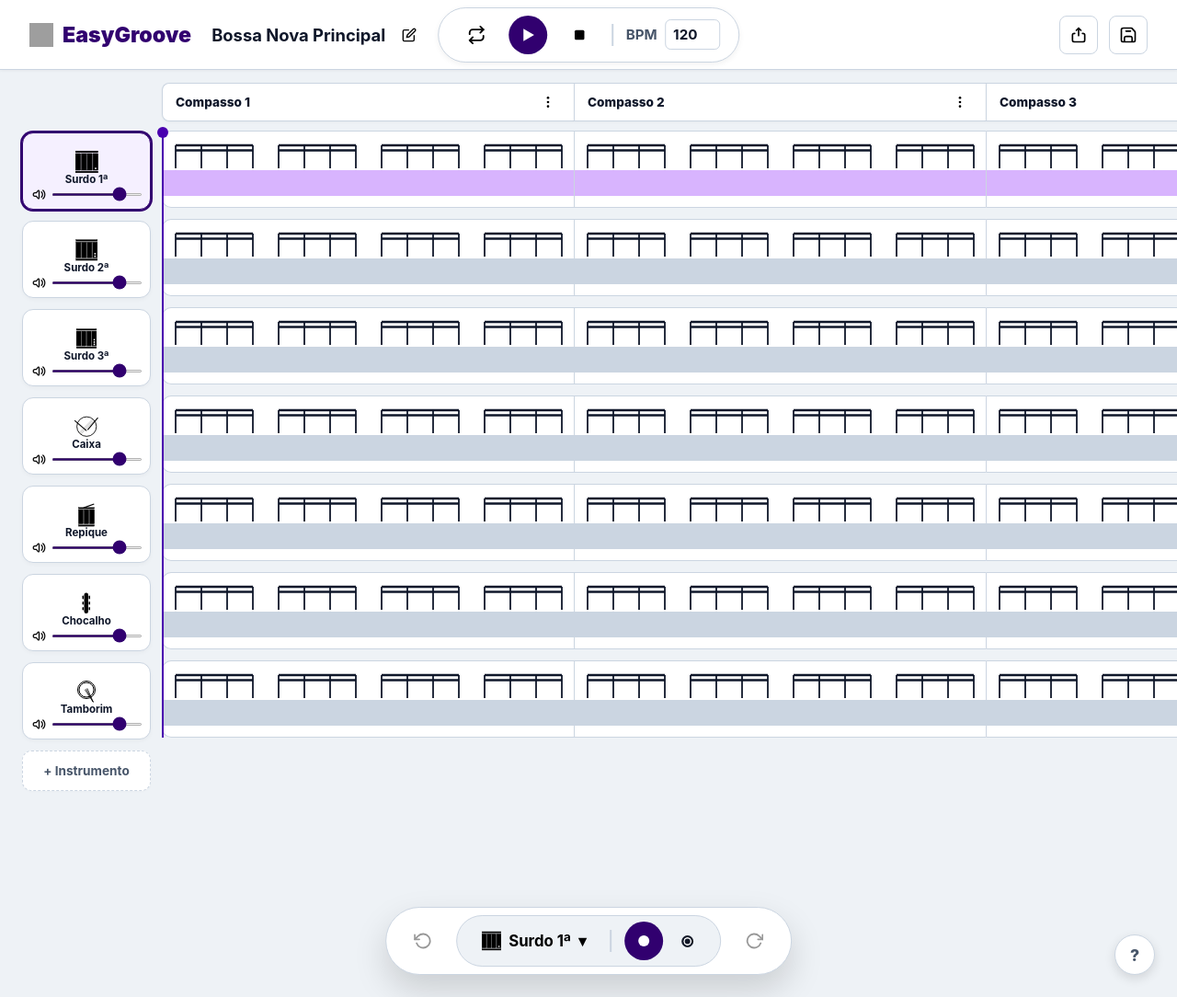
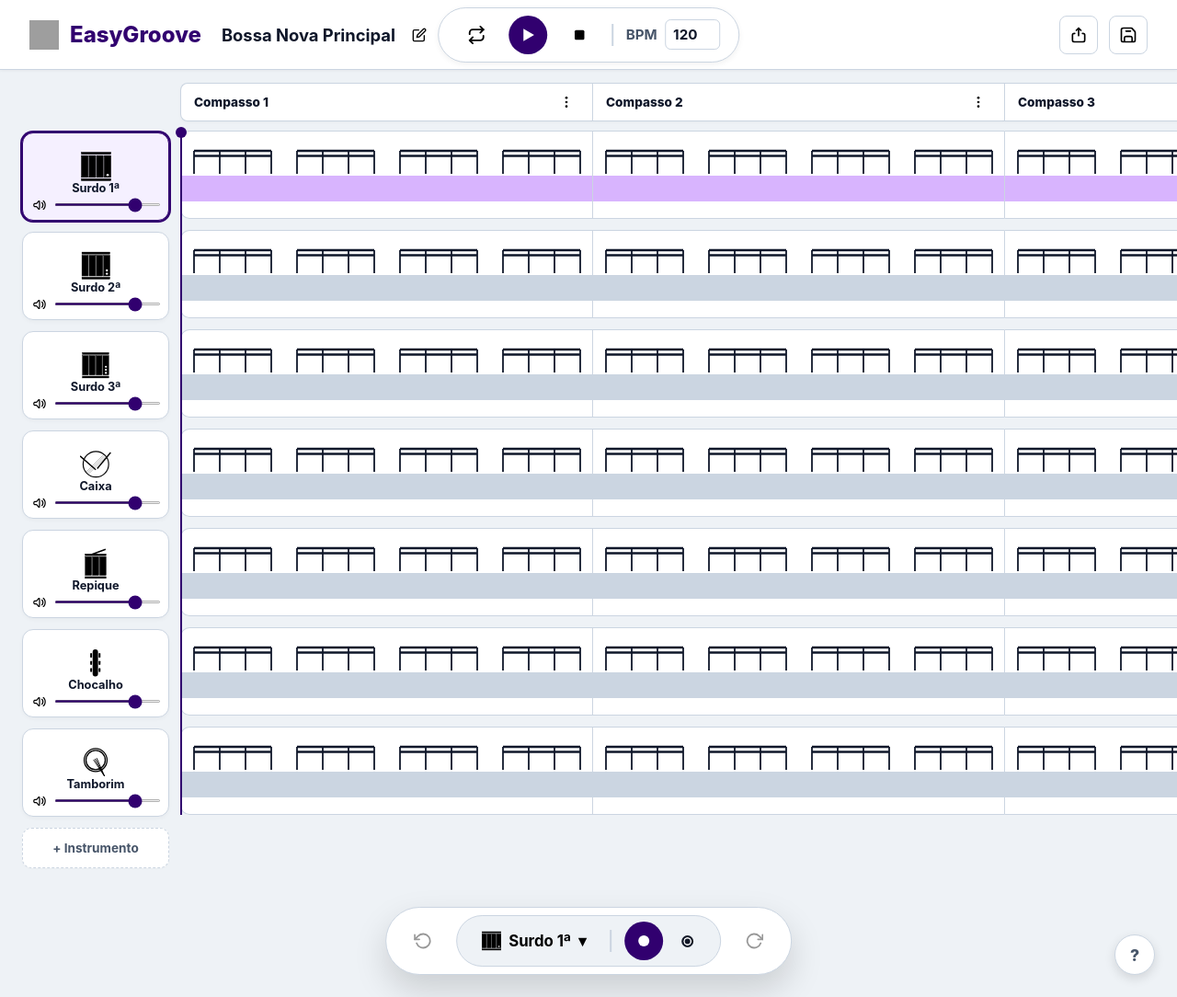
Before and after one commit to felipesousa1/easygroove, a FastAPI app: page / in a window 1280 px wide. Shown: the whole page at 92% size. Run offline with FastAPI, Linux system fonts and the light colour scheme; some libraries are stand-ins or nearby versions; grey boxes are pictures that could not be loaded.

Commit message:
style(ui): redimensionar cards, logo do cabecalho e contraste do loop

```diff
--- a/app/static/assets/css/style.css
+++ b/app/static/assets/css/style.css
@@ -1,6 +1,6 @@
 :root {
   --color-purple-primary: #31006f;
-  --color-purple-loop: #4a00af;
+  --color-purple-loop: #31006f;
   --color-purple-light: rgba(74, 0, 175, 0.12);
   --color-gray-bg: #eef2f6;
   --color-gray-border: #cbd5e1;
@@ -9,7 +9,7 @@
   --color-text-main: #0f172a;
   --color-text-muted: #475569;
   --color-black: #0f172a;
-  --sidebar-width: 140px;
+  --sidebar-width: 160px;
 }
 
 * {
@@ -54,12 +54,12 @@ body {
 }
 
 .brand-logo {
-  font-weight: 900;
-  font-size: 1.45rem;
+  font-weight: 800;
+  font-size: 1.5rem;
   color: var(--color-purple-primary);
   display: flex;
   align-items: center;
-  gap: 10px;
+  gap: 12px;
   cursor: pointer;
   flex-shrink: 0;
 }
@@ -167,6 +167,10 @@ body {
 .player-btn.active {
   background-color: var(--color-purple-loop);
   color: #ffffff;
+}
+
+.player-btn.active img {
+  filter: brightness(0) invert(1);
 }
 
 .player-divider {
@@ -345,7 +349,7 @@ body {
   border: 1.5px solid var(--color-gray-border);
   border-radius: 12px;
   padding: 4px 6px 6px 6px;
-  height: 84px;
+  height: 96px;
   width: 100%;
   display: flex;
   flex-direction: column;
@@ -402,22 +406,22 @@ body {
 }
 
 .inst-icon-img {
-  width: 26px;
-  height: 26px;
+  width: 34px;
+  height: 34px;
   object-fit: contain;
   margin: 0;
   pointer-events: none;
 }
 
 .inst-name {
-  font-size: 0.72rem;
+  font-size: 0.8rem;
   font-weight: 700;
   color: var(--color-text-main);
   text-align: center;
   white-space: nowrap;
   overflow: hidden;
   text-overflow: ellipsis;
-  max-width: 110px;
+  max-width: 130px;
   line-height: 1.1;
   pointer-events: none;
 }
@@ -426,7 +430,7 @@ body {
   width: 100%;
   display: flex;
   align-items: center;
-  gap: 4px;
+  gap: 6px;
   padding: 0 2px;
   position: relative;
 }
@@ -448,8 +452,8 @@ body {
 }
 
 .btn-mute img {
-  width: 15px;
-  height: 15px;
+  width: 16px;
+  height: 16px;
   pointer-events: none;
   display: block;
 }
@@ -586,8 +590,7 @@ body {
 }
 
 .score-row {
-  height: 84px;
-  /* Altura idêntica ao card */
+  height: 96px;
   display: flex;
   align-items: center;
   gap: 0px;
@@ -617,7 +620,7 @@ body {
   background-color: #ffffff;
   border: 1.5px solid var(--color-gray-border);
   border-right: none;
-  padding: 8px 0;
+  padding: 12px 0;
   height: 100%;
   transition: all 0.15s ease;
 }
@@ -946,8 +949,8 @@ body {
    6. ÍCONES UI E IMAGENS SVG
    ========================================== */
 .ui-icon-logo {
-  width: 26px;
-  height: 26px;
+  width: 32px;
+  height: 32px;
 }
 
 .player-btn img,
--- a/app/static/assets/js/app.js
+++ b/app/static/assets/js/app.js
@@ -85,7 +85,8 @@ const INSTRUMENT_PRESETS = {
 
 function getVolumeIcon(vol) {
     if (vol === 0) return "assets/icons/vol-off.svg";
-    if (vol < 60) return "assets/icons/vol-baixo.svg";
+    if (vol < 35) return "assets/icons/vol-baixo.svg";
+    if (vol < 70) return "assets/icons/vol-med.svg";
     return "assets/icons/vol-alto.svg";
 }
 
```
Also changed, not shown: app/static/assets/icons/vol-alto.svg, app/static/assets/icons/vol-baixo.svg, app/static/assets/icons/vol-med.svg (added), app/static/assets/icons/vol-off.svg.
